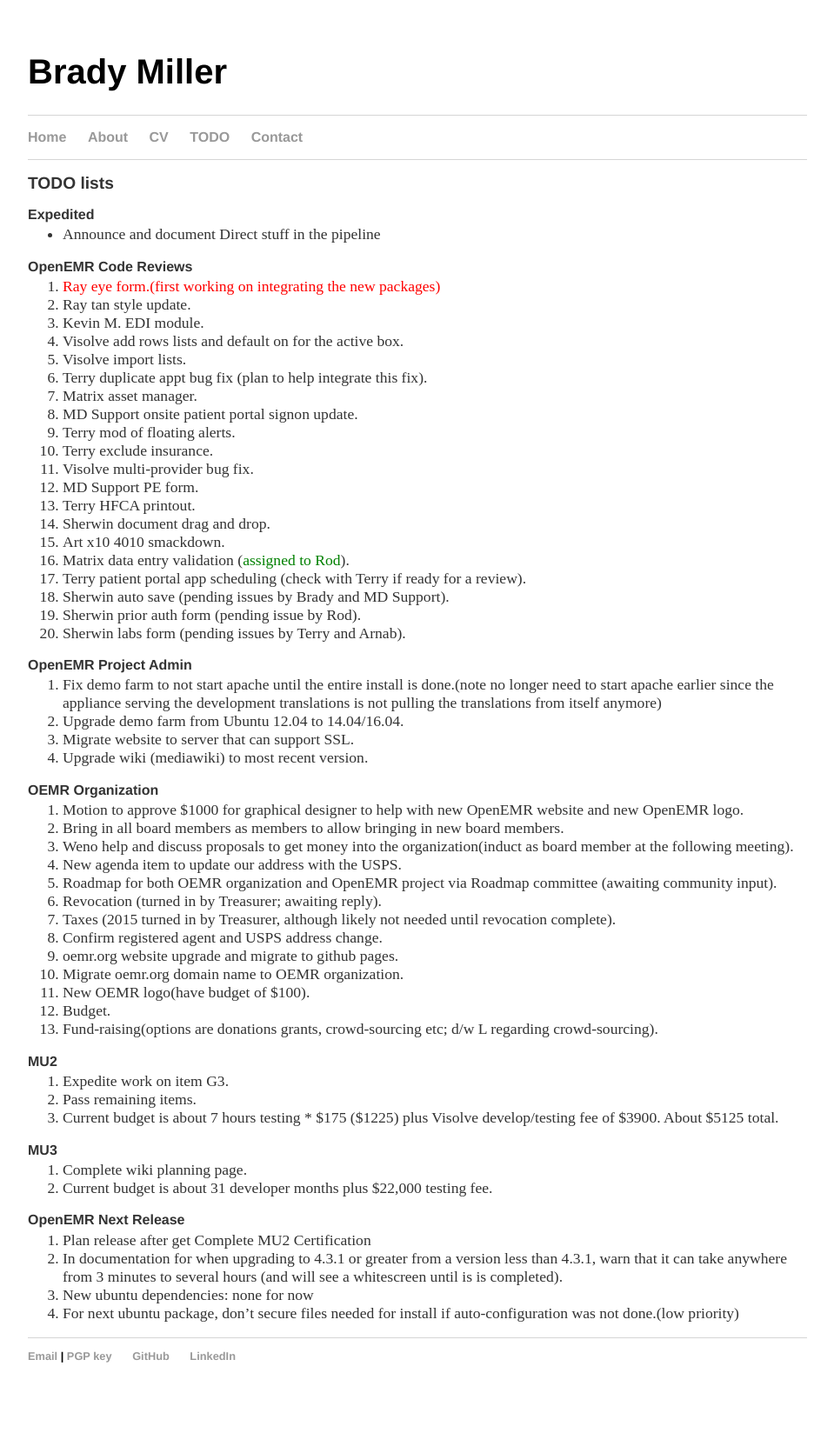
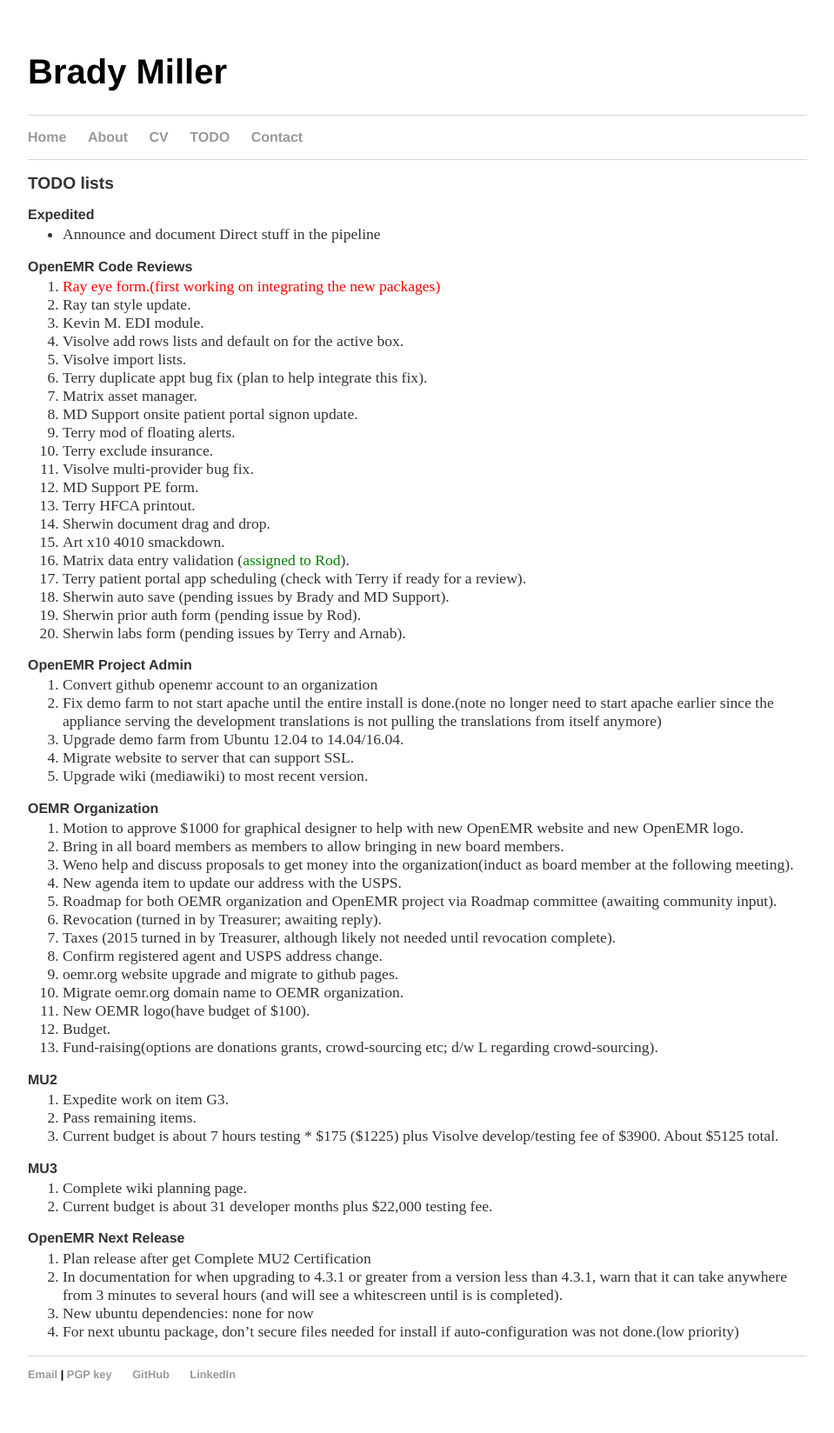
Before and after one commit to bradymiller/bradymiller.github.io, a Jekyll site: the page built from todo/index.md, in a window 1280 px wide. Shown: the whole page at 87% size, without its empty margins (160-1119 px from the left). Built offline with Jekyll 4.4.1, drawn with Linux system fonts in a browser that asks for light colours; before the commit the page ends 1627 px from its top, so only the background shows below that.

Commit message:
Update todo list

```diff
--- a/todo/index.md
+++ b/todo/index.md
@@ -29,6 +29,7 @@
 1. Sherwin labs form (pending issues by Terry and Arnab).
 
 ### OpenEMR Project Admin
+1. Convert github openemr account to an organization
 1. Fix demo farm to not start apache until the entire install is done.(note no longer need to start apache earlier since the appliance serving the development translations is not pulling the translations from itself anymore)
 1. Upgrade demo farm from Ubuntu 12.04 to 14.04/16.04.
 1. Migrate website to server that can support SSL.
```
